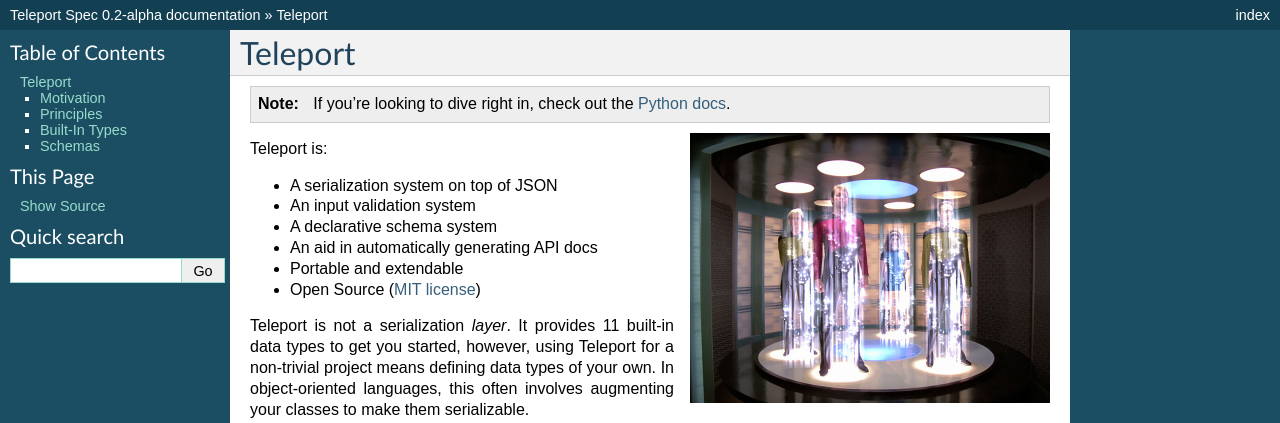
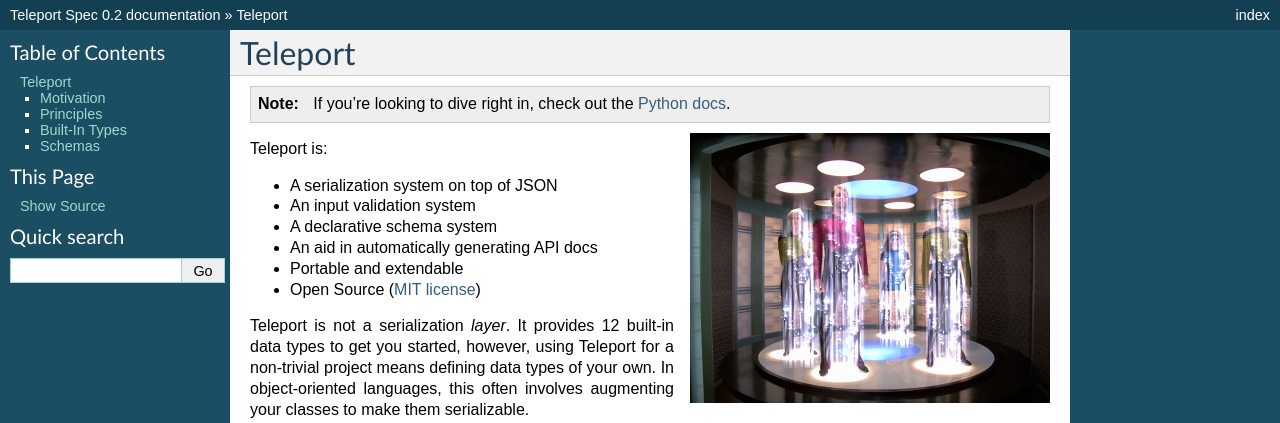
Before and after one commit to cosmic-api/teleport, a Sphinx documentation site: the page built from source/index.rst, in a window 1280 px wide and 900 px high. Shown: the top 423 px of the window. Built offline with Sphinx 7.4.7, drawn with Linux system fonts in a browser that asks for light colours; some of the changed text lies outside the part shown.

Commit message:
Release 0.2

```diff
--- a/source/conf.py
+++ b/source/conf.py
@@ -50,7 +50,7 @@ copyright = u'2013, 8313547 Canada Inc.'
 # The short X.Y version.
 version = '0.2'
 # The full version, including alpha/beta/rc tags.
-release = '0.2-alpha'
+release = '0.2'
 
 # The language for content autogenerated by Sphinx. Refer to documentation
 # for a list of supported languages.
--- a/source/index.rst
+++ b/source/index.rst
@@ -20,7 +20,7 @@ Teleport is:
 * Portable and extendable
 * Open Source (`MIT license <http://opensource.org/licenses/MIT>`_)
 
-Teleport is not a serialization *layer*. It provides 11 built-in data types to
+Teleport is not a serialization *layer*. It provides 12 built-in data types to
 get you started, however, using Teleport for a non-trivial project means
 defining data types of your own. In object-oriented languages, this often
 involves augmenting your classes to make them serializable.
@@ -126,7 +126,7 @@ Principles
 Built-In Types
 --------------
 
-Teleport provides 11 built-in types. Each implementation must provide 11
+Teleport provides 12 built-in types. Each implementation must provide 11
 corresponding serializers.
 
 The native form of the built-in types is implementation-dependent and will be
```
Also changed, not shown: other parts of source/index.rst (+5 -0 lines).
